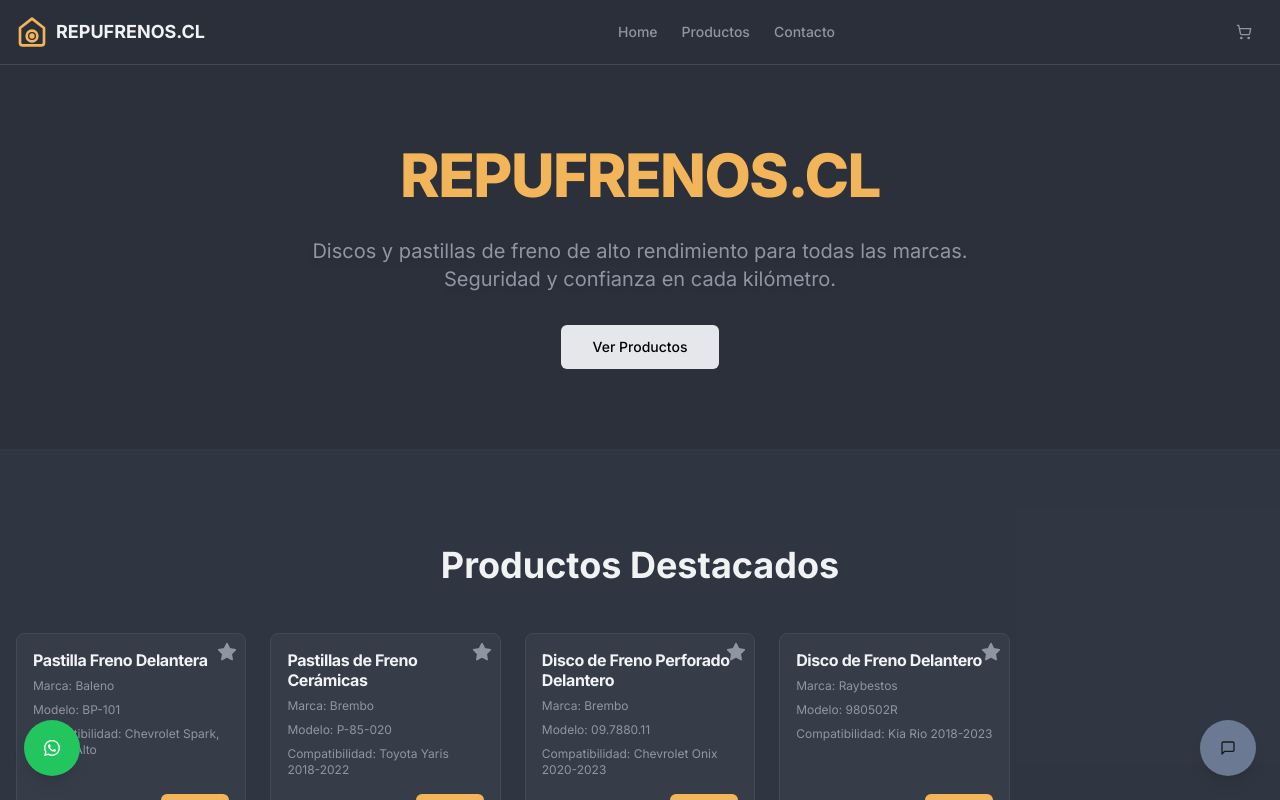
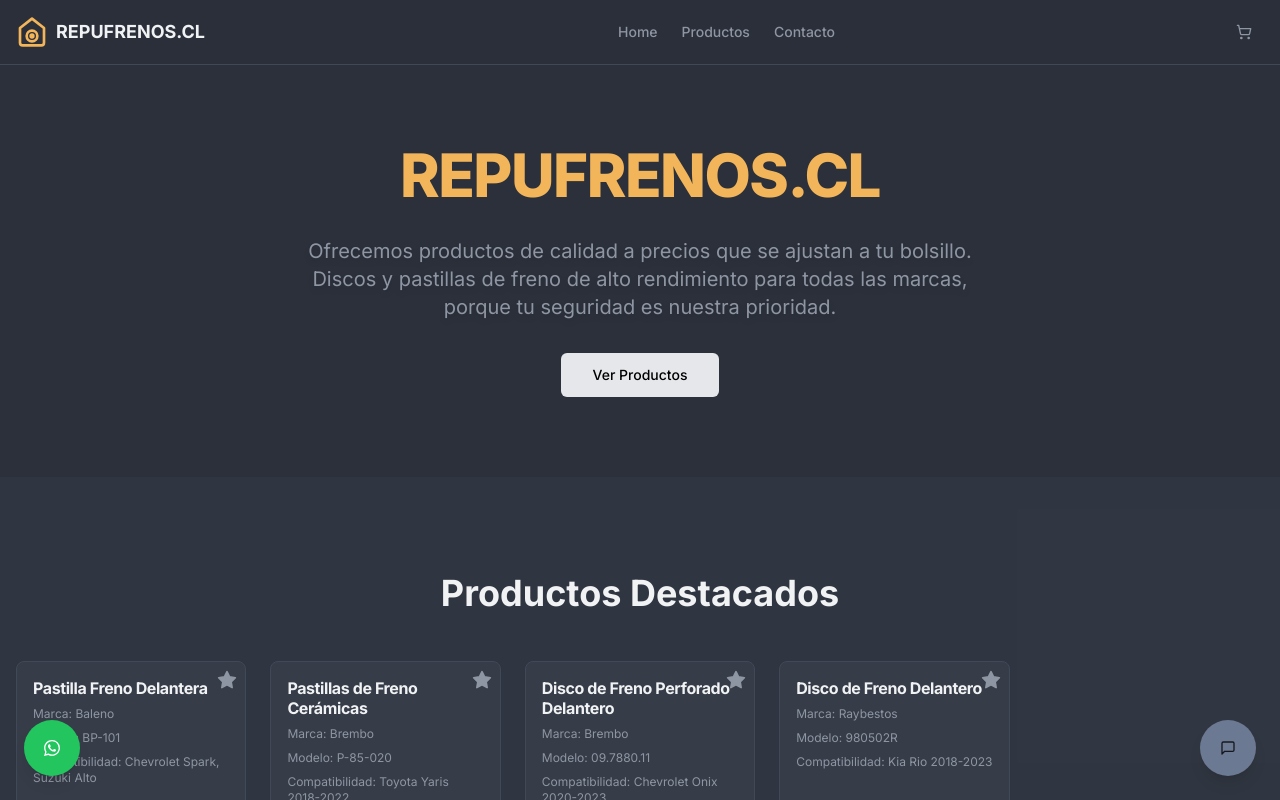
Before and after one commit to marce1404/TIENDA-FRENOS, a Next.js app: page / in a window 1280 px wide. Shown: the top 800 px of the page. Built offline with nearby package versions, Linux system fonts and the light colour scheme.

Commit message:
muestrame un texto que indique que vendemos productos de calidad  a dife

```diff
--- a/src/app/page.tsx
+++ b/src/app/page.tsx
@@ -45,7 +45,7 @@ export default function HomePage() {
           <h1 className="text-4xl md:text-6xl font-extrabold tracking-tight text-primary">REPUFRENOS.CL</h1>
         </div>
         <p className="text-lg md:text-xl text-muted-foreground max-w-2xl mx-auto mb-8 drop-shadow-md">
- Discos y pastillas de freno de alto rendimiento para todas las marcas. Seguridad y confianza en cada kilómetro.
+          Ofrecemos productos de calidad a precios que se ajustan a tu bolsillo. Discos y pastillas de freno de alto rendimiento para todas las marcas, porque tu seguridad es nuestra prioridad.
         </p>
         <Link href="/productos">
           <Button size="lg" className="bg-gray-200 text-black">Ver Productos</Button>
```
